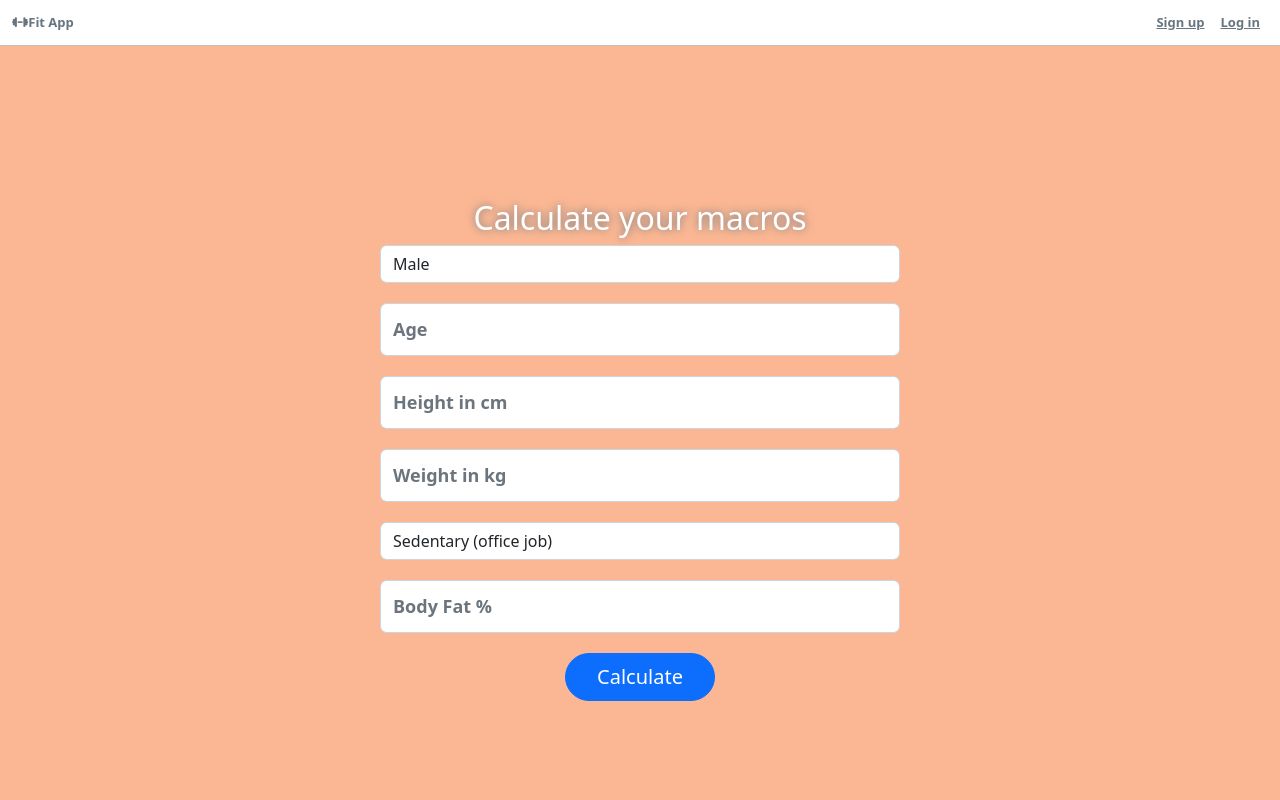
After one commit to edgarsanchezbarreda/Capstone_Project_1, a Flask app: page /macros/1 in a window 1280 px wide. The commit adds this page. Run offline with Flask 2, Linux system fonts and the light colour scheme; some libraries are stand-ins or nearby versions.

Commit message:
Added User home page route, and macros form/route

```diff
--- a/app.py
+++ b/app.py
@@ -5,7 +5,7 @@ from flask_debugtoolbar import DebugToolbarExtension
 from sqlalchemy.exc import IntegrityError
 
 from models import db, connect_db, User, Exercise, User_Workout, Macros
-from forms import SignUpForm, LoginForm
+from forms import MacrosForm, SignUpForm, LoginForm
 
 CURR_USER_KEY = "curr_user"
 
@@ -37,9 +37,26 @@ headers = {
 # Homepage route
 
 @app.route('/')
-def homepage():
+def home():
     if g.user:
+
         return render_template('home.html')
+
+    else:
+        return render_template('index.html')
+@app.route('/home/<int:user_id>')
+def home_logged_in_user(user_id):
+    if g.user:
+        user = User.query.get(user_id)
+        return render_template('home.html', user=user)
+
+    else:
+        return render_template('index.html')
+@app.route('/home/<int:user_id>')
+def homepage(user_id):
+    if g.user:
+        user = User.query.get(user_id)
+        return render_template('home.html', user=user)
 
     else:
         return render_template('index.html')
@@ -91,7 +108,7 @@ def signup():
 
         do_login(user)
 
-        return redirect('/')
+        return redirect(f"/home/{user.id}")
 
     else:
         return render_template('users/signup.html', form=form)
@@ -110,7 +127,7 @@ def login():
         if user:
             do_login(user)
             flash(f"Hello, {user.username}!", "success")
-            return redirect("/")
+            return redirect(f"/home/{user.id}")
 
         flash("Invalid credentials.", 'danger')
 
@@ -124,3 +141,25 @@ def logout():
     session.pop(CURR_USER_KEY)
     flash("You have logged out!", "success")
     return redirect('/login')
+
+
+################################
+# Macros Calculation
+
+@app.route('/macros/<int:user_id>')
+def calculate_macros(user_id):
+    """Renders calculate macros page and handles calculation of macros"""
+
+    user = User.query.get(user_id)
+
+    form = MacrosForm()
+
+    # if form.validate_on_submit():
+    #     user = User.signup(
+    #         username=form.username.data,
+    #         password=form.password.data,
+    #         email=form.email.data
+    #         )
+    #     db.session.commit()
+
+    return render_template('users/macros.html', user=user, form=form)
--- a/forms.py
+++ b/forms.py
@@ -1,5 +1,5 @@
 from flask_wtf import FlaskForm
-from wtforms import StringField, PasswordField, TextAreaField
+from wtforms import StringField, PasswordField, TextAreaField, SelectField, IntegerField
 from wtforms.validators import DataRequired, Email, Length
 
 
@@ -16,3 +16,20 @@ class LoginForm(FlaskForm):
 
     username = StringField('Username', validators=[DataRequired()])
     password = PasswordField('Password', validators=[Length(min=6)])
+
+
+class MacrosForm(FlaskForm):
+    """Form used to calculate macros."""
+
+    gender = SelectField('Gender', choices = [('male', 'Male'), ('female', 'Female')], validators=[DataRequired()])
+
+    age = IntegerField('Age', validators=[DataRequired()])
+
+    height = IntegerField('Height in cm', validators=[DataRequired()])
+
+    weight = IntegerField('Weight in kg', validators=[DataRequired()])
+
+    activity_level = SelectField('Activity Level', choices = [('sedentary', 'Sedentary (office job)'), ('light_exercise', 'Light Exercise (1-2 days/week)'), ('moderate_exercise', 'Moderate Exercise (3-5 days/week)'), ('heavy_exercise', 'Heavy Exercise (6-7 days/week)'), ('athlete', 'Athlete (2x per day)')
+    ], validators=[DataRequired()])
+
+    body_fat = IntegerField('Body Fat %', validators=[DataRequired()])
--- a/models.py
+++ b/models.py
@@ -26,7 +26,11 @@ class User(db.Model):
 
     weight = db.Column(db.Integer)
 
+    gender = db.Column(db.Text)
+
     activity_level = db.Column(db.Text)
+
+    body_fat = db.Column(db.Integer)
 
     goal = db.Column(db.Text)
 
--- a/templates/base.html
+++ b/templates/base.html
@@ -22,10 +22,14 @@
     <nav class="navbar navbar-expand">
         <div class="container-fluid">
             <div class="navbar-header">
-                <a href="/" class="navbar-brand">
-                    <i class="fa-solid fa-dumbbell"></i>
-                    <span>Fit App</span>
-                </a>
+                {% if g.user %}
+                <a href="/home/{{user.id}}" class="navbar-brand">
+                    {% else %}
+                    <a href="/" class="navbar-brand">
+                        {% endif %}
+                        <i class="fa-solid fa-dumbbell"></i>
+                        <span>Fit App</span>
+                    </a>
             </div>
             <ul class="nav navbar-nav navbar-right">
 
--- /dev/null
+++ b/templates/users/macros.html
@@ -0,0 +1,24 @@
+{% extends 'base.html' %}
+{% block content %}
+
+<div class="row justify-content-md-center">
+    <div class="home-hero">
+        <div class="col-md-7 col-lg-5">
+            <h2 class="join-message">Calculate your macros</h2>
+            <form method="POST" id="user_form">
+                {{ form.hidden_tag() }}
+
+                {% for field in form if field.widget.input_type != 'hidden' %}
+                {% for error in field.errors %}
+                <span class="text-danger">{{ error }}</span>
+                {% endfor %}
+                {{ field(placeholder=field.label.text, class="form-control") }}
+                {% endfor %}
+
+                <button class="btn btn-primary btn-lg btn-block">Calculate</button>
+            </form>
+        </div>
+    </div>
+</div>
+
+{% endblock %}
```
Also changed, not shown: seed.py (+27 -41 lines), templates/home.html (+9 -1 lines), templates/users/login.html (added, +24 -0 lines).
